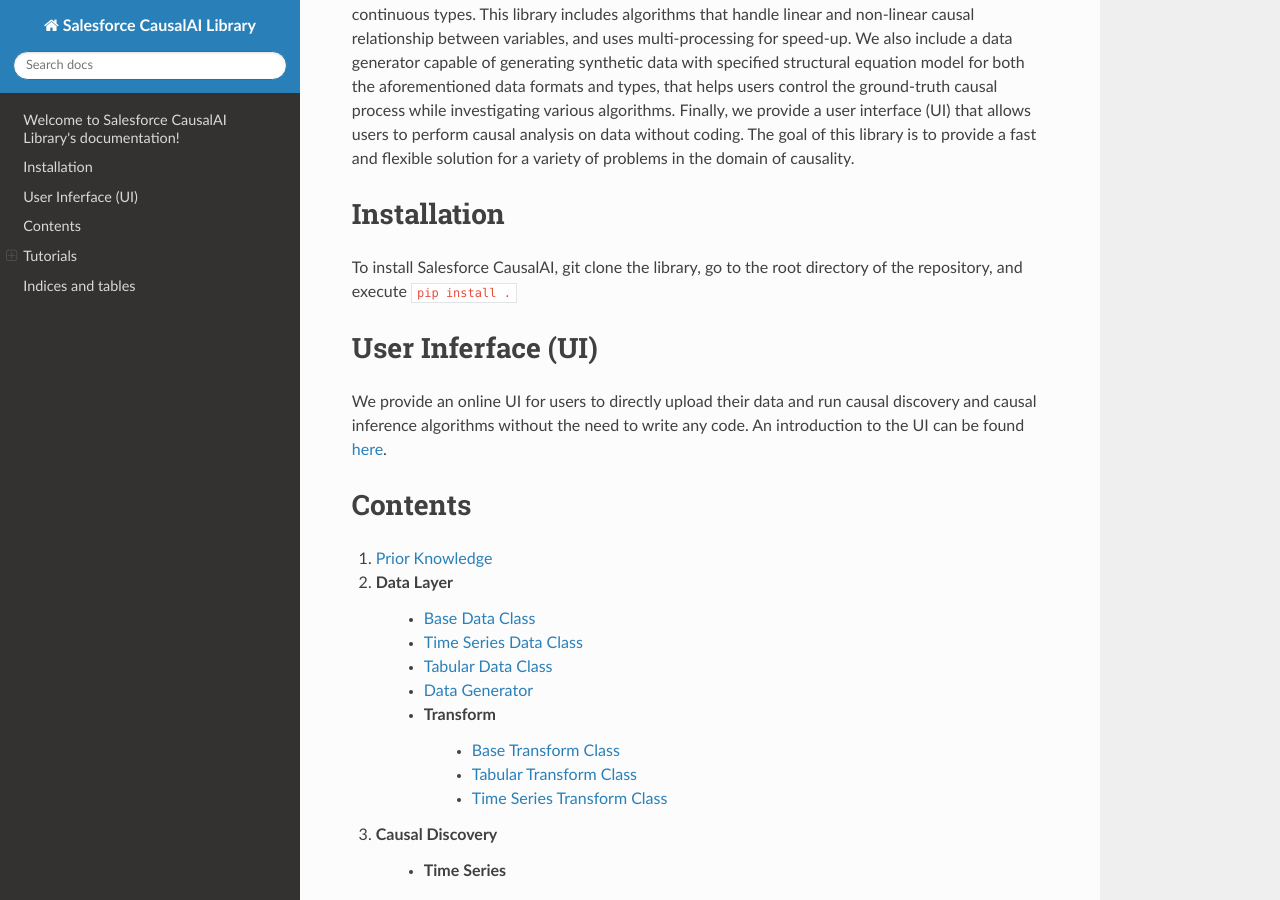
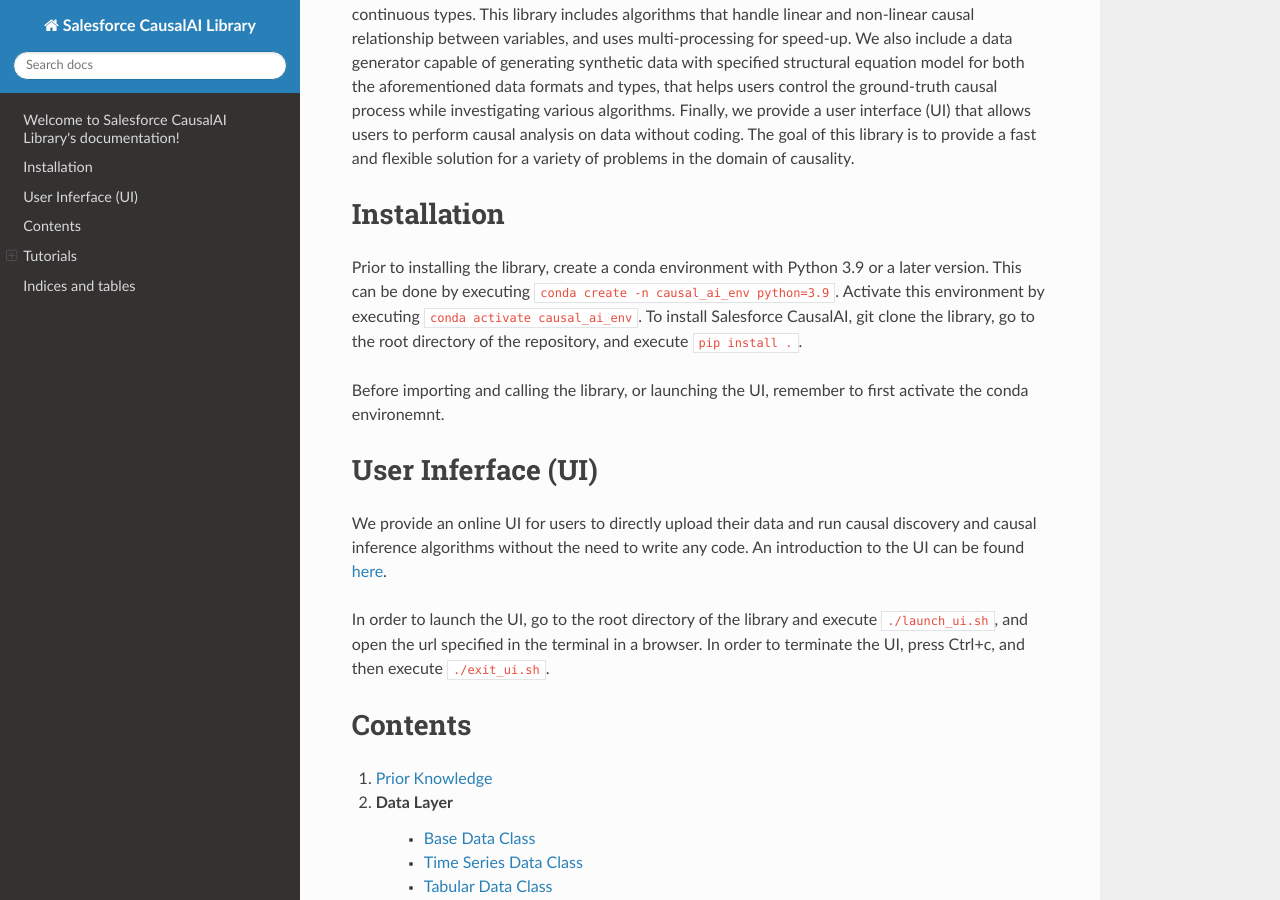
Before and after one commit to salesforce/causalai, a Sphinx documentation site: the page built from docs/source/index.rst, in a window 1280 px wide and 900 px high, scrolled down 242 px. Built offline with Sphinx 7.4.7 and the Read the Docs theme 2.0.0, drawn with Linux system fonts in a browser that asks for light colours; pages that are not in the unit, such as notebooks, are missing from menus.

Commit message:
ui launch script

```diff
--- a/docs/source/index.rst
+++ b/docs/source/index.rst
@@ -11,12 +11,16 @@
 Installation
 ============
 
-To install Salesforce CausalAI, git clone the library, go to the root directory of the repository, and execute ``pip install .``
+Prior to installing the library, create a conda environment with Python 3.9 or a later version. This can be done by executing ``conda create -n causal_ai_env python=3.9``. Activate this environment by executing ``conda activate causal_ai_env``. To install Salesforce CausalAI, git clone the library, go to the root directory of the repository, and execute ``pip install .``.
+
+Before importing and calling the library, or launching the UI, remember to first activate the conda environemnt.
 
 User Inferface (UI)
 ===================
 
 We provide an online UI for users to directly upload their data and run causal discovery and causal inference algorithms without the need to write any code. An introduction to the UI can be found :doc:`here <ui_tutorial>`.
+
+In order to launch the UI, go to the root directory of the library and execute ``./launch_ui.sh``, and open the url specified in the terminal in a browser. In order to terminate the UI, press Ctrl+c, and then execute ``./exit_ui.sh``.
 
 Contents
 ========
```
Also changed, not shown: README.md (+16 -7 lines), 2 other files.
